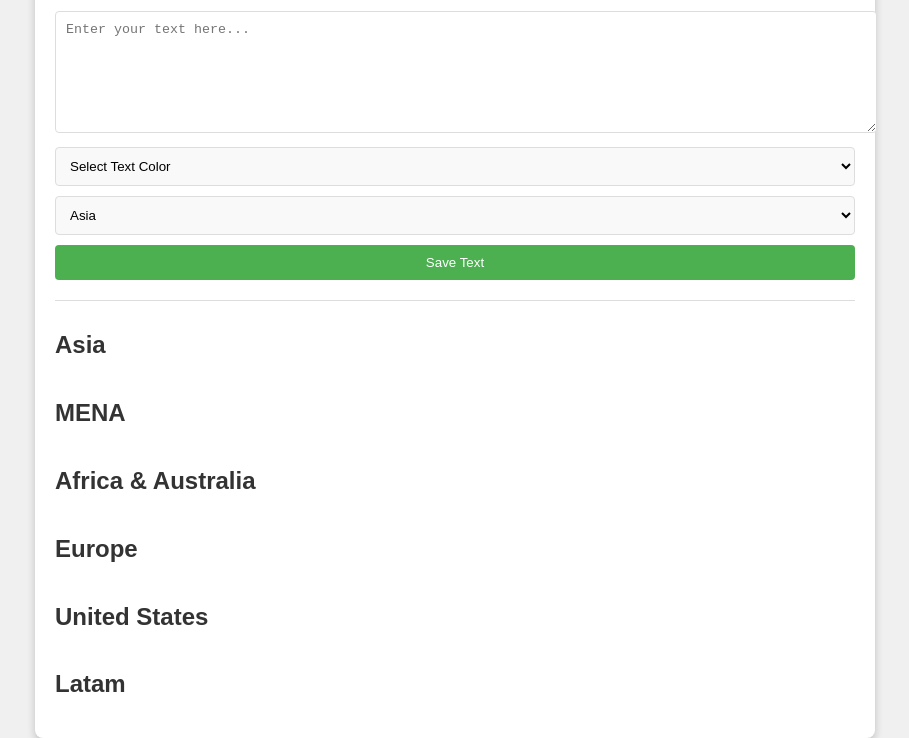
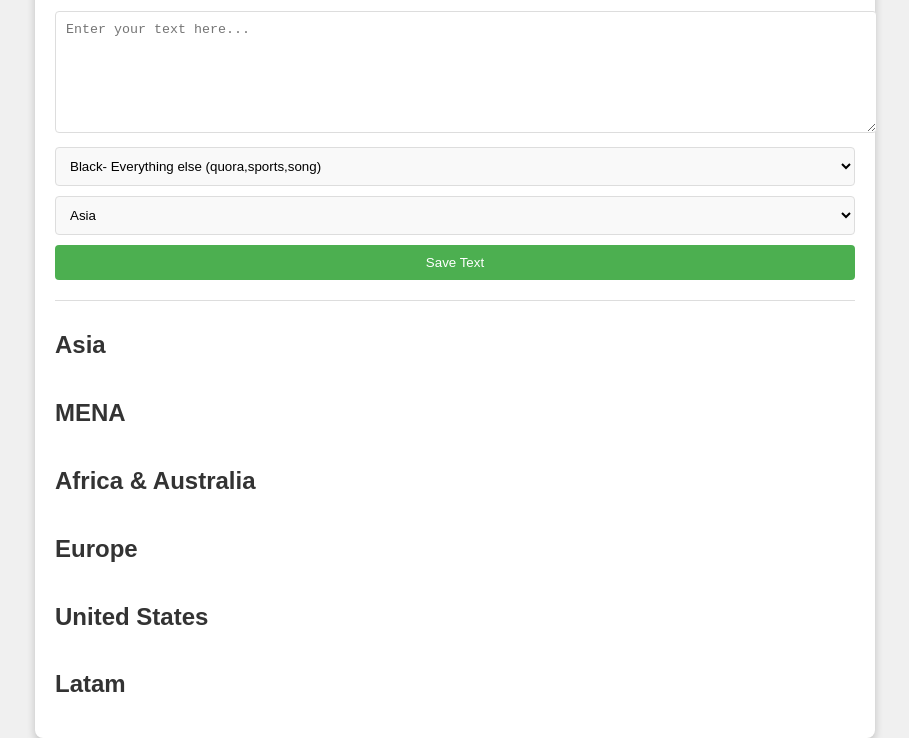
Before and after one commit to riausan013/Dielinke.github.io, a plain HTML site: page index.html in a window 1280 px wide. Shown: the part 99-837 px from the top of the page, without its empty margins (185-1094 px from the left). Drawn offline with Linux system fonts and the light colour scheme.

Commit message:
Update index.html

```diff
--- a/index.html
+++ b/index.html
@@ -12,12 +12,12 @@
         <textarea id="textInput" placeholder="Enter your text here..."></textarea>
 
         <select id="colorInput">
-            <option value="black">Select Text Color</option>
-            <option value="blue">Blue</option>
-            <option value="red">Red</option>
-            <option value="green">Green</option>
-            <option value="yellow">Yellow</option>
-            <option value="pink">Pink</option>
+            <option value="black">Black- Everything else (quora,sports,song) </option>
+            <option value="blue">Blue- Politics,Ideology,War,Media,philosophy</option>
+            <option value="red">Red- tech, internet culture, memes</option>
+            <option value="green">Green- History,religion,langauge </option>
+            <option value="yellow">Yellow- FamOUS people,Places name</option>
+            <option value="pink">Pink- Books,Anime,Movies</option>
         </select>
 
         <select id="regionInput">
```
